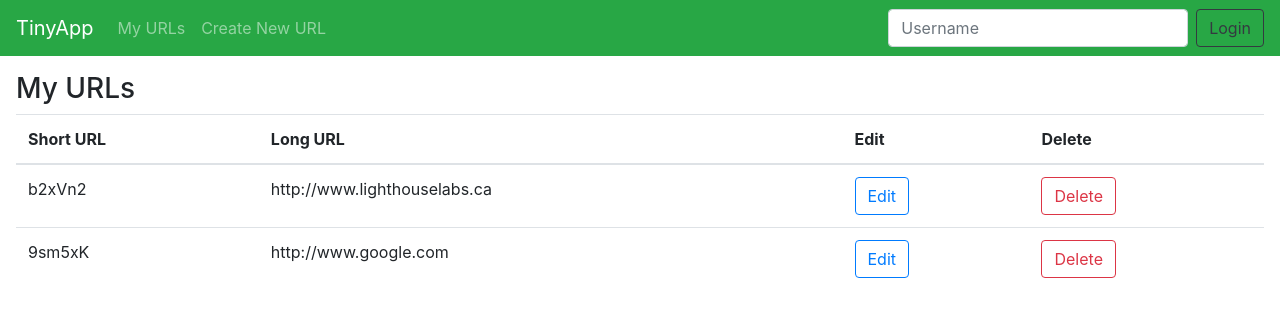
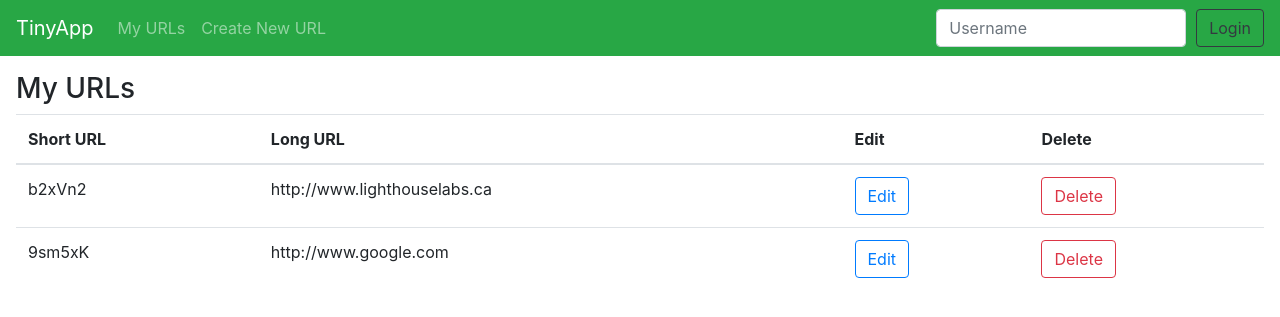
Before and after one commit to Lucaskitteridge/tinyapp, a Node server app: page /urls in a window 1280 px wide. Shown: the top 317 px of the page. Run offline with Node 20, Linux system fonts and the light colour scheme; some libraries are stand-ins or nearby versions.

Commit message:
fixed the formatting of the header

```diff
--- a/views/partials/_header.ejs
+++ b/views/partials/_header.ejs
@@ -10,9 +10,20 @@
         <a class="nav-item nav-link" href="/urls/new">Create New URL</a>
       </div>
     </div>
-    <div class="login-container"></div>
-      <input class="form-control" type="text" placeholder="Username" style="width: 300px; margin-right: .5em">
-      <button method= "POST" action="/login" type="submit" value="submit" class="btn btn-outline-dark">Login</button>
+    <% if(username) { %>
+      <div class="navbar-nav" display="inline-block">
+        <span style="margin-right:10px">Logged in as: <%=username%></span>
+        <form method="POST" action="/logout">
+        <button type="submit" value="submit" class="btn btn-outline-dark">Logout</button>
+      </form>
     </div>
+    <% } else { %>
+    <div class="navbar-nav">
+      <form method="POST" action="/login" style="display: flex">
+        <input class="form-control" type="text" name="username" placeholder="Username" style="width: 250px; margin-right:10px">
+        <button type="submit" value="submit" class="btn btn-outline-dark">Login</button>
+      </form>
+    </div>
+    <% } %>
   </nav>
 </header>
```
